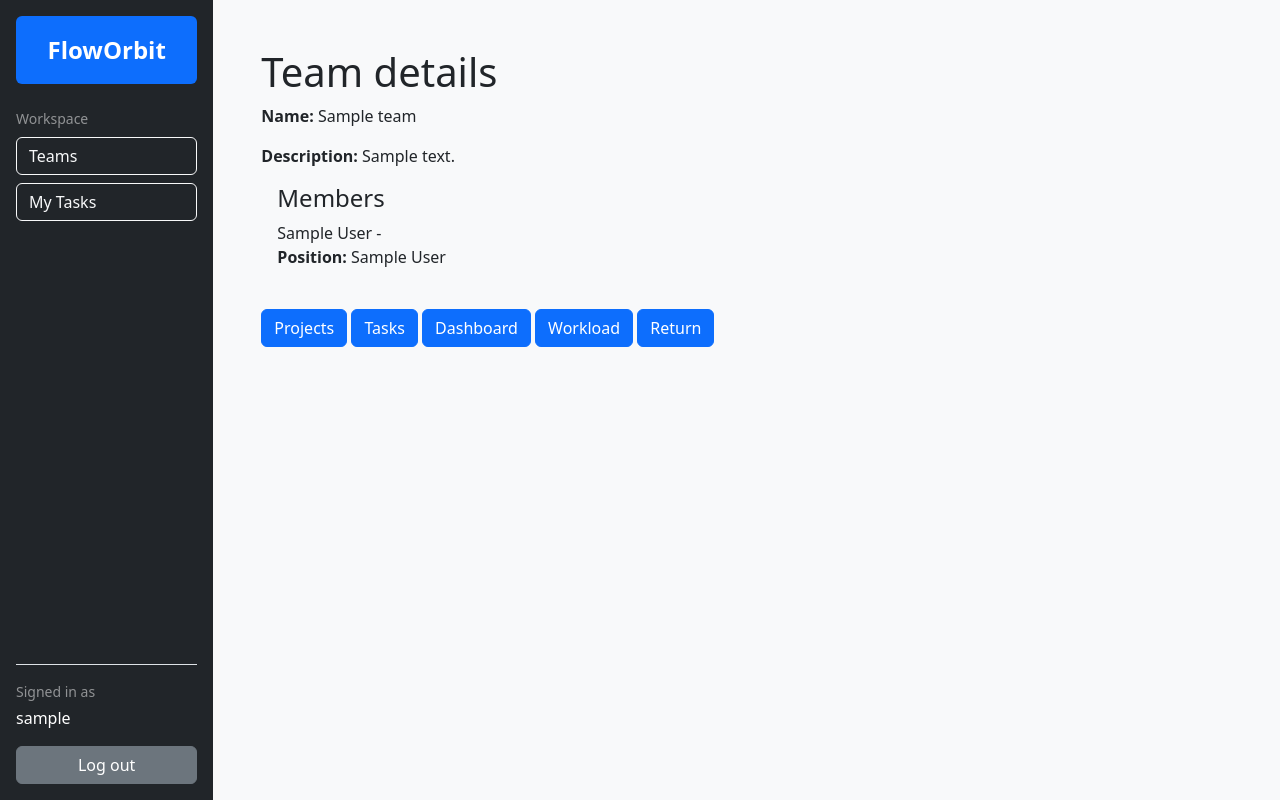
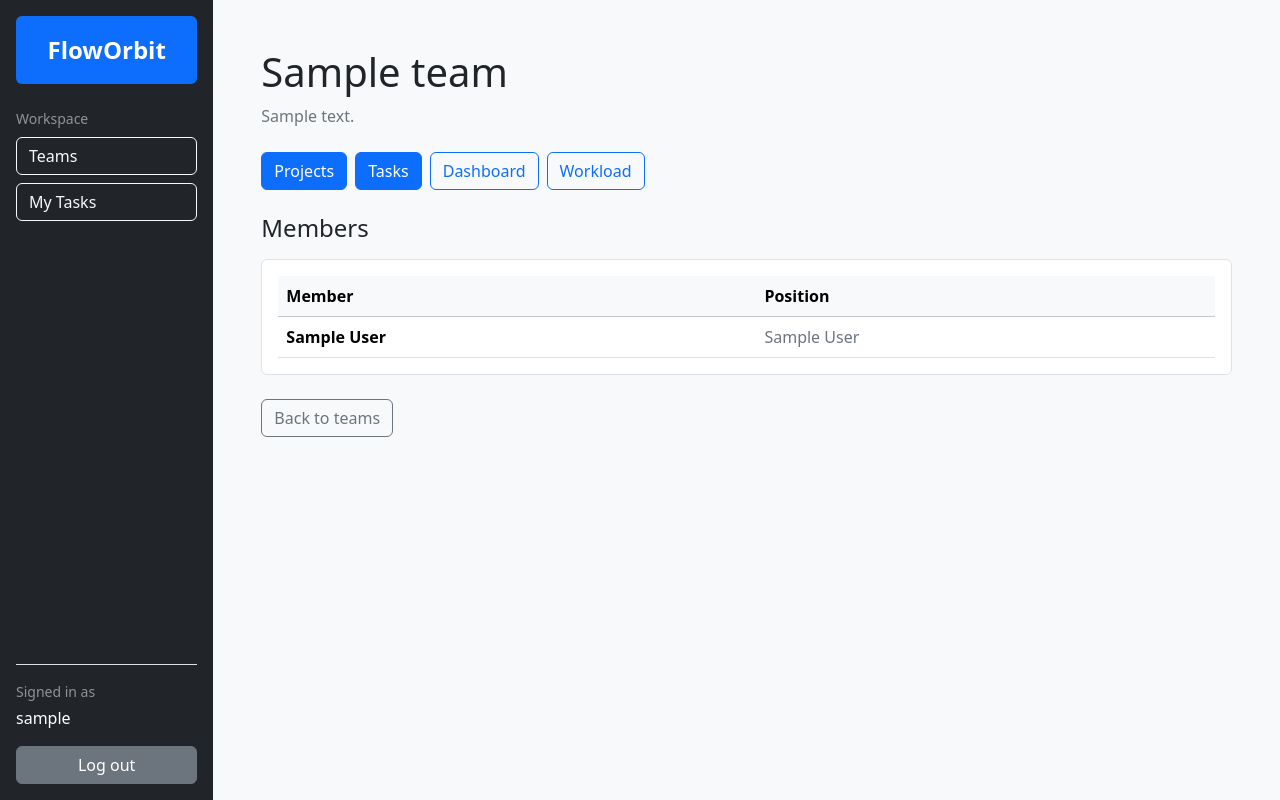
Before and after one commit to 20jofi00/floworbit-task-manager, a Django app: page /team/1/ in a window 1280 px wide. Run offline with Django 5.2, Linux system fonts and the light colour scheme; a user stored in the database is signed in; tables that the repository leaves empty hold one stand-in row (values such as "Sample post").

Commit message:
update team details layout

```diff
--- a/templates/teams/team_detail.html
+++ b/templates/teams/team_detail.html
@@ -1,51 +1,76 @@
 {% extends "base.html" %}
+{% block title %}<title>Team</title>{% endblock %}
 
 {% block content %}
-  <h1>
-    Team details
-  </h1>
+  <h1 class="text-break mb-2">{{ team.name }}</h1>
 
-  <p><strong>Name:</strong> {{ team.name }}</p>
-  {% if team.description %}
-    <p><strong>Description:</strong> {{ team.description }}</p>
-  {% endif %}
+  <p class="text-secondary text-break mb-4">
+    {{ team.description|default:"No description yet." }}
+  </p>
 
-  <div class="ms-3">
-    <h4>Members</h4>
+  <div class="d-flex flex-wrap gap-2 mb-4">
+    <a
+      href="{% url 'projects:project-list' team_pk=team.id %}"
+      class="btn btn-primary"
+    >
+      Projects
+    </a>
 
-    {% for member in team.members.all %}
-      <div>
-        {% include "includes/worker_name.html" with worker=member %} -
+    <a
+      href="{% url 'tasks:task-list' team_pk=team.id %}"
+      class="btn btn-primary"
+    >
+      Tasks
+    </a>
 
-        {% if member.position %}
-          <p><strong>Position:</strong> {{ member.position }}</p>
-        {% else %}
-          Member has no position
-        {% endif %}
-      </div>
-    {% empty %}
-      <p>No members!</p>
-    {% endfor %}
-    <br>
+    <a
+      href="{% url 'teams:team-dashboard' pk=team.id %}"
+      class="btn btn-outline-primary"
+    >
+      Dashboard
+    </a>
+
+    <a
+      href="{% url 'teams:team-workload' pk=team.id %}"
+      class="btn btn-outline-primary"
+    >
+      Workload
+    </a>
   </div>
 
-  <a href="{% url 'projects:project-list' team_pk=team.id%}" class="btn btn-primary">
-    Projects
-  </a>
+  <h2 class="h4 mb-3">Members</h2>
 
-  <a href="{% url 'tasks:task-list' team_pk=team.id %}" class="btn btn-primary">
-    Tasks
-  </a>
+  <div class="table-responsive bg-white border rounded p-3 mb-4">
+    <table class="table table-hover align-middle mb-0">
+      <thead class="table-light">
+        <tr>
+          <th>Member</th>
+          <th>Position</th>
+        </tr>
+      </thead>
 
-  <a class="btn btn-primary" href="{% url 'teams:team-dashboard' pk=team.id %}">
-    Dashboard
-  </a>
+      <tbody>
+        {% for member in team.members.all %}
+          <tr>
+            <td class="fw-semibold">
+              {% include "includes/worker_name.html" with worker=member %}
+            </td>
+            <td class="text-secondary">
+              {{ member.position|default:"No position" }}
+            </td>
+          </tr>
+        {% empty %}
+          <tr>
+            <td colspan="2" class="text-center text-secondary py-4">
+              This team has no members yet.
+            </td>
+          </tr>
+        {% endfor %}
+      </tbody>
+    </table>
+  </div>
 
-  <a class="btn btn-primary" href="{% url 'teams:team-workload' pk=team.id %}">
-    Workload
-  </a>
-
-  <a class="btn btn-primary" href="{% url 'teams:team-list' %}">
-    Return
+  <a href="{% url 'teams:team-list' %}" class="btn btn-outline-secondary">
+    Back to teams
   </a>
 {% endblock %}
```
